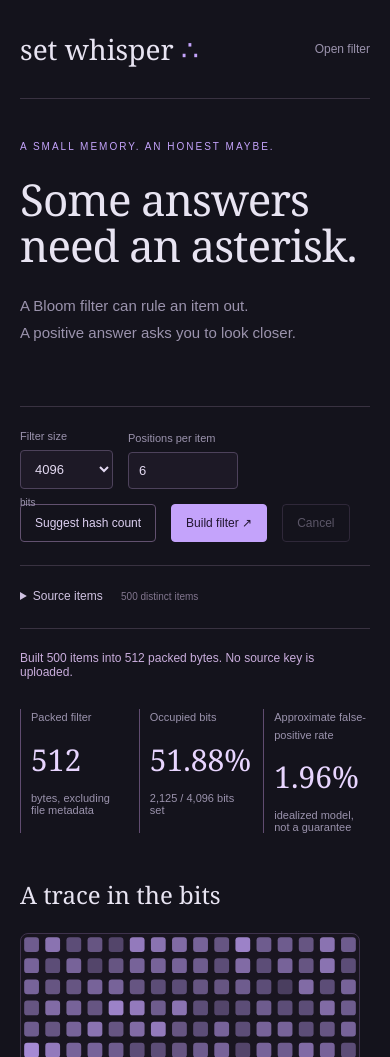
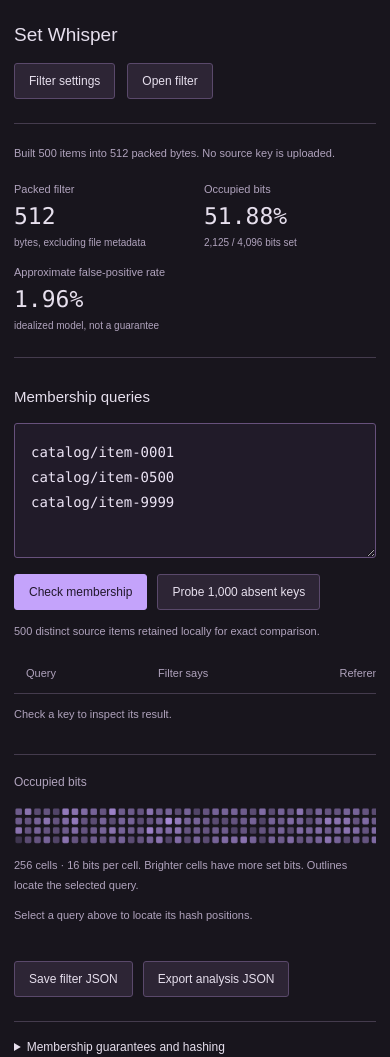
Before and after one commit to Michaelhoang8/set-whisper, a website with bundled scripts: page index.html in a window 390 px wide. Shown: the top 1057 px of the page. Built offline with nearby package versions, Linux system fonts and the light colour scheme.

Commit message:
Center membership queries and expose occupancy as a bit strip

```diff
--- a/app.js
+++ b/app.js
@@ -17,6 +17,7 @@ const el = (tag, text) => {
 const pct = (value) => (value * 100).toFixed(2) + '%';
 function status(text) {
   $('status').textContent = text;
+  $('settings-status').textContent = text;
 }
 function controls() {
   for (const n of document.querySelectorAll('button,input,select,textarea')) n.disabled = busy;
@@ -75,12 +76,12 @@ function map(indexes = []) {
   if (!filter) return;
   const root = $('map'),
     cells = Math.min(256, filter.m),
-    columns = 16,
+    columns = 64,
     rows = Math.ceil(cells / columns),
     step = filter.m / cells,
     highlight = new Set(indexes.map((i) => Math.floor(i / step)));
   root.replaceChildren();
-  root.setAttribute('viewBox', `0 0 320 ${rows * 20}`);
+  root.setAttribute('viewBox', `0 0 1280 ${rows * 20}`);
   for (let i = 0; i < cells; i++) {
     let set = 0;
     for (let bit = i * step; bit < (i + 1) * step; bit++)
@@ -106,7 +107,7 @@ function map(indexes = []) {
     `${cells} cells · ${step} bit${step === 1 ? '' : 's'} per cell. Brighter cells have more set bits. Outlines locate the selected query.`;
   $('positions').textContent = indexes.length
     ? `Selected hash positions: ${indexes.join(', ')}`
-    : 'Select a query below to locate its hash positions.';
+    : 'Select a query above to locate its hash positions.';
 }
 function render() {
   $('results').hidden = false;
@@ -300,5 +301,7 @@ $('file').addEventListener('change', async () => {
     $('file').value = '';
   }
 });
+$('settings-open').addEventListener('click', () => $('settings').showModal());
+$('settings-close').addEventListener('click', () => $('settings').close());
 $('source').value = fixture().join('\n');
 build();
--- a/index.html
+++ b/index.html
@@ -9,47 +9,10 @@
   <body>
     <main>
       <header>
-        <a href="#">set whisper <span>∴</span></a
-        ><span>PROBABILISTIC STRUCTURES / 01</span
-        ><label class="upload">Open filter<input id="file" type="file" accept=".json" /></label>
+        <h1>Set Whisper</h1>
+        <button id="settings-open">Filter settings</button>
+        <label class="upload">Open filter<input id="file" type="file" accept=".json" /></label>
       </header>
-      <section class="hero">
-        <p class="eyebrow">A SMALL MEMORY. AN HONEST MAYBE.</p>
-        <h1>Some answers<br />need an asterisk.</h1>
-        <p>A Bloom filter can rule an item out.<br />A positive answer asks you to look closer.</p>
-      </section>
-      <section class="configuration">
-        <label
-          >Filter size<select id="m">
-            <option>64</option>
-            <option>256</option>
-            <option>1024</option>
-            <option selected>4096</option>
-            <option>16384</option>
-            <option>65536</option>
-            <option>1048576</option></select
-          ><small>bits</small></label
-        ><label
-          >Positions per item<input
-            id="k"
-            type="number"
-            min="1"
-            max="16"
-            step="1"
-            value="6" /></label
-        ><button id="recommend">Suggest hash count</button
-        ><button id="build" class="primary">Build filter ↗</button
-        ><button id="cancel" disabled>Cancel</button>
-      </section>
-      <details>
-        <summary>Source items <span id="source-count">500 synthetic catalog keys</span></summary>
-        <p>
-          One item per line. Empty lines are ignored; duplicates are removed. Spaces, case, and
-          Unicode forms remain distinct. Data stays in this browser.
-        </p>
-        <textarea id="source" rows="7" aria-label="Source items" spellcheck="false"></textarea
-        ><button id="sample">Load 500 catalog keys</button>
-      </details>
       <p id="status" role="status" aria-live="polite"></p>
       <section id="results" hidden>
         <div class="metrics">
@@ -66,14 +29,8 @@
           </div>
         </div>
         <div class="analysis">
-          <section class="map-panel">
-            <h2>A trace in the bits</h2>
-            <svg id="map" role="img" aria-label="Bloom filter occupancy map"></svg>
-            <p id="map-note"></p>
-            <p id="positions"></p>
-          </section>
           <section class="query-panel">
-            <h2>Ask the filter</h2>
+            <h2>Membership queries</h2>
             <textarea id="queries" rows="4" aria-label="Membership queries" spellcheck="false">
 catalog/item-0001
 catalog/item-0500
@@ -105,13 +62,19 @@ catalog/item-9999</textarea
             </div>
           </section>
         </div>
+        <section class="map-panel">
+          <h2>Occupied bits</h2>
+          <svg id="map" role="img" aria-label="Bloom filter occupancy map"></svg>
+          <p id="map-note"></p>
+          <p id="positions"></p>
+        </section>
         <div class="exports">
           <button id="save">Save filter JSON</button
           ><button id="report">Export analysis JSON</button>
         </div>
       </section>
       <details class="notes">
-        <summary>The contract behind “probably”</summary>
+        <summary>Membership guarantees and hashing</summary>
         <p>
           Inserted items never test negative when the filter is intact and queried with the same
           encoding and hash scheme. Other items can test positive. The filter cannot enumerate its
@@ -134,8 +97,46 @@ catalog/item-9999</textarea
           are not included in the filter file.
         </p>
       </details>
-      <footer>PACKED BITS. VISIBLE TRADEOFFS. NO UPLOADS.</footer>
     </main>
+    <dialog id="settings" aria-labelledby="settings-title">
+      <div class="dialog-head">
+        <h2 id="settings-title">Filter settings</h2>
+        <button id="settings-close">Close</button>
+      </div>
+      <section class="configuration">
+        <label
+          >Filter size<select id="m">
+            <option>64</option>
+            <option>256</option>
+            <option>1024</option>
+            <option selected>4096</option>
+            <option>16384</option>
+            <option>65536</option>
+            <option>1048576</option></select
+          ><small>bits</small></label
+        ><label
+          >Positions per item<input
+            id="k"
+            type="number"
+            min="1"
+            max="16"
+            step="1"
+            value="6" /></label
+        ><button id="recommend">Suggest hash count</button
+        ><button id="build" class="primary">Build filter</button
+        ><button id="cancel" disabled>Cancel</button>
+      </section>
+      <details>
+        <summary>Source items <span id="source-count">500 synthetic catalog keys</span></summary>
+        <p>
+          One item per line. Empty lines are ignored; duplicates are removed. Spaces, case, and
+          Unicode forms remain distinct. Data stays in this browser.
+        </p>
+        <textarea id="source" rows="7" aria-label="Source items" spellcheck="false"></textarea
+        ><button id="sample">Load 500 catalog keys</button>
+      </details>
+      <p id="settings-status" role="status"></p>
+    </dialog>
     <script type="module" src="app.js"></script>
   </body>
 </html>
--- a/style.css
+++ b/style.css
@@ -1,362 +1,353 @@
 :root {
   font-family: Arial, sans-serif;
-  background: #14131c;
-  color: #e8e4f2;
-  --muted: #9b93ad;
-  --line: #393241;
+  background: #18151d;
+  color: #e6dfed;
+  font-synthesis: none;
+  --line: #443b4d;
+  --muted: #b0a3bd;
   --accent: #c4a3fb;
 }
 * {
   box-sizing: border-box;
 }
+[hidden] {
+  display: none !important;
+}
 body {
   margin: 0;
 }
 main {
-  max-width: 1240px;
+  max-width: 1120px;
+  padding: 0 28px 36px;
   margin: auto;
-  padding: 0 35px;
 }
 header {
   display: flex;
   align-items: center;
-  gap: 28px;
-  padding: 30px 0;
+  gap: 12px;
+  padding: 24px 0;
   border-bottom: 1px solid var(--line);
 }
-header a {
-  font-family: Georgia, serif;
-  font-size: 28px;
-  text-decoration: none;
+h1 {
+  font-size: 19px;
+  font-weight: 500;
+  margin: 0 auto 0 0;
+}
+h2 {
+  font-size: 15px;
+  font-weight: 500;
+  margin: 0 0 18px;
+}
+button,
+.upload {
+  background: #2d2535;
   color: inherit;
+  border: 1px solid #5a496b;
+  border-radius: 3px;
+  padding: 10px 14px;
+  font:
+    12px Arial,
+    sans-serif;
+  cursor: pointer;
 }
-header a span {
-  color: var(--accent);
+button:hover,
+.upload:hover {
+  background: #40324e;
 }
-header > span {
-  margin-left: auto;
-  font-size: 9px;
-  letter-spacing: 1.8px;
-  color: var(--muted);
+button:disabled {
+  opacity: 0.45;
+  cursor: default;
 }
 .upload {
   position: relative;
   overflow: hidden;
-  cursor: pointer;
-  font-size: 12px;
 }
 .upload input {
   position: absolute;
   inset: 0;
   opacity: 0;
+  width: 100%;
   cursor: pointer;
-  width: 100%;
 }
-.hero {
-  padding: 60px 0 45px;
-  position: relative;
-}
-.eyebrow {
-  font-size: 10px;
-  letter-spacing: 2px;
-  color: var(--accent);
-}
-h1 {
-  font-family: Georgia, serif;
-  font-size: clamp(44px, 6vw, 76px);
-  font-weight: 400;
-  line-height: 1.05;
-  letter-spacing: -2px;
-  margin: 24px 0;
-}
-.hero > p:last-child {
-  position: absolute;
-  right: 10px;
-  bottom: 52px;
-  color: var(--muted);
-  font-size: 15px;
-  line-height: 1.8;
-}
-.configuration {
-  display: flex;
-  align-items: end;
-  gap: 13px;
-  flex-wrap: wrap;
-  padding: 23px 0;
-  border-top: 1px solid var(--line);
-  border-bottom: 1px solid var(--line);
-}
-label {
+#status {
   font-size: 11px;
   color: var(--muted);
+  line-height: 1.7;
+  min-height: 19px;
+  margin: 20px 0;
+}
+.metrics {
   display: flex;
-  flex-direction: column;
+  gap: 40px;
+  justify-content: space-between;
+  padding: 0 0 26px;
+  border-bottom: 1px solid var(--line);
+  margin-bottom: 30px;
+}
+.metrics > div {
+  display: grid;
   gap: 8px;
 }
-label small {
-  font-size: 10px;
-  position: absolute;
-  transform: translateY(67px);
-}
-button,
-input,
-select,
-textarea {
-  font: inherit;
-}
-button {
-  background: transparent;
-  border: 1px solid #62516f;
-  border-radius: 4px;
-  padding: 11px 14px;
-  color: #ddd0f1;
-  font-size: 12px;
-  cursor: pointer;
-  transition:
-    background 0.18s,
-    transform 0.18s;
-}
-button:hover {
-  background: #30233e;
-  transform: translateY(-1px);
-}
-button:disabled {
-  opacity: 0.35;
-  cursor: default;
-  transform: none;
-}
-.primary {
-  background: var(--accent);
-  color: #21152f;
-  border-color: var(--accent);
-}
-input,
-select,
-textarea {
-  border: 1px solid #4d425b;
-  background: #1d1926;
-  color: #e3d9f1;
-  border-radius: 4px;
-  padding: 10px;
-  font-size: 13px;
-}
-#k {
-  width: 110px;
-}
-textarea {
-  width: 100%;
-  resize: vertical;
-  line-height: 1.7;
-  font-family: Consolas, monospace;
-  font-size: 12px;
-}
-button:focus-visible,
-input:focus-visible,
-select:focus-visible,
-textarea:focus-visible,
-summary:focus-visible {
-  outline: 2px solid var(--accent);
-  outline-offset: 3px;
-}
-details {
-  padding: 20px 0;
-  border-bottom: 1px solid var(--line);
-  font-size: 12px;
-  line-height: 1.8;
-  color: var(--muted);
-}
-summary {
-  cursor: pointer;
-  color: #cfc2e1;
-}
-summary span {
-  color: #82768f;
-  font-size: 10px;
-  margin-left: 15px;
-}
-details textarea {
-  margin-bottom: 10px;
-}
-#status {
-  min-height: 20px;
-  font-size: 12px;
-  color: #c9addc;
-  margin: 22px 0;
-}
-.metrics {
-  display: grid;
-  grid-template-columns: repeat(3, 1fr);
-  gap: 25px;
-  margin: 30px 0 45px;
-}
-.metrics > div {
-  border-left: 1px solid #604c70;
-  padding-left: 18px;
-}
-.metrics span,
-.metrics small {
-  display: block;
+.metrics span {
   font-size: 11px;
   color: var(--muted);
 }
 .metrics strong {
-  display: block;
-  font-family: Georgia, serif;
-  font-size: 42px;
+  font:
+    26px Consolas,
+    monospace;
   font-weight: 400;
+}
+.metrics small {
+  font-size: 10px;
+  color: var(--muted);
+}
+textarea {
+  width: 100%;
+  padding: 16px;
+  font:
+    14px/1.8 Consolas,
+    monospace;
+  background: #211b29;
+  border: 1px solid #67517c;
+  color: #ece4f5;
+  resize: vertical;
+  border-radius: 3px;
+}
+#queries {
+  min-height: 125px;
+}
+.buttons {
+  display: flex;
+  gap: 10px;
+  flex-wrap: wrap;
   margin: 12px 0;
-  color: #e8d5ff;
 }
-.analysis {
-  display: grid;
-  grid-template-columns: 340px minmax(0, 1fr);
-  gap: 55px;
+#query,
+.primary {
+  color: #21172b;
+  background: #c4a3fb;
+  border-color: #c4a3fb;
 }
-h2 {
-  font-family: Georgia, serif;
-  font-size: 24px;
+#query:hover,
+.primary:hover {
+  background: #d4bbfb;
+}
+.query-panel p,
+.map-panel p,
+#experiment p,
+details p,
+#settings-status {
+  font-size: 11px;
+  color: var(--muted);
+  line-height: 1.8;
+}
+.table-wrap {
+  overflow: auto;
+}
+table {
+  width: 100%;
+  border-collapse: collapse;
+  font-size: 13px;
+  min-width: 540px;
+}
+th {
+  padding: 14px 12px;
+  text-align: left;
+  color: var(--muted);
+  font-size: 11px;
   font-weight: 400;
-  margin: 0 0 22px;
+  border-bottom: 1px solid var(--line);
+}
+td {
+  padding: 18px 12px;
+  border-bottom: 1px solid var(--line);
+}
+td button {
+  border: 0;
+  padding: 0;
+  background: transparent;
+  text-align: left;
+  font:
+    13px Consolas,
+    monospace;
+  color: #d4b8f7;
+  text-decoration: underline;
+  text-underline-offset: 4px;
+  overflow-wrap: anywhere;
+}
+tr.false {
+  background: #352a29;
+}
+tr.false td:last-child {
+  color: #f5bc95;
+}
+.map-panel {
+  border-top: 1px solid var(--line);
+  margin-top: 30px;
+  padding-top: 20px;
+  overflow: auto;
+}
+.map-panel h2 {
+  font-size: 12px;
+  color: var(--muted);
 }
 #map {
   display: block;
   width: 100%;
-  max-width: 340px;
-  background: #191520;
-  border: 1px solid #3f334d;
-  border-radius: 8px;
+  min-width: 600px;
+  max-height: 100px;
 }
-#map-note,
-#positions,
-#truth-note,
-#answer-note,
-#probe-note {
-  font-size: 11px;
-  color: var(--muted);
-  line-height: 1.7;
+.map-panel p {
   overflow-wrap: anywhere;
 }
-.buttons {
-  display: flex;
-  flex-wrap: wrap;
-  gap: 10px;
-  margin: 14px 0;
-}
-.table-wrap {
-  max-height: 350px;
-  overflow: auto;
-}
-table {
-  border-collapse: collapse;
-  width: 100%;
-  font-size: 11px;
-  text-align: left;
-}
-th {
-  font-weight: 400;
-  color: #9d8cb0;
-}
-td,
-th {
-  padding: 12px 8px;
-  border-bottom: 1px solid var(--line);
-}
-td:first-child {
-  max-width: 220px;
-  overflow-wrap: anywhere;
-}
-td button {
-  padding: 0;
-  border: 0;
-  text-align: left;
-  font-family: Consolas, monospace;
-  font-size: 11px;
-  overflow-wrap: anywhere;
-}
-.false {
-  color: #efb295;
-}
 #experiment {
-  border-top: 1px solid #5b426b;
-  padding-top: 12px;
-  margin-top: 22px;
+  border-left: 2px solid #c4a3fb;
+  padding: 10px 18px;
+  margin: 22px 0;
+  background: #211b29;
 }
 h3 {
   font-size: 12px;
   font-weight: 400;
 }
 #observed {
-  font-family: Georgia, serif;
-  font-size: 28px;
-  font-weight: 400;
+  font:
+    22px Consolas,
+    monospace;
 }
 .exports {
   display: flex;
-  gap: 12px;
-  margin: 35px 0;
+  gap: 10px;
+  margin: 24px 0;
 }
-.notes {
+details {
   border-top: 1px solid var(--line);
-  margin-top: 25px;
+  padding-top: 18px;
+  margin-top: 22px;
+}
+summary {
+  font-size: 12px;
+  cursor: pointer;
 }
 .notes p {
-  max-width: 900px;
+  max-width: 850px;
 }
-footer {
-  font-size: 9px;
-  letter-spacing: 1.6px;
-  color: #766b85;
-  padding: 28px 0 35px;
+dialog {
+  background: #211b29;
+  color: inherit;
+  border: 1px solid #67517c;
+  width: 600px;
+  max-width: calc(100vw - 28px);
+  max-height: calc(100svh - 28px);
+  padding: 24px;
+  box-shadow: 0 20px 60px #0006;
 }
-[hidden] {
-  display: none !important;
+dialog::backdrop {
+  background: #0009;
 }
-@media (max-width: 950px) {
-  .hero > p:last-child {
-    position: static;
-  }
-  .analysis {
-    grid-template-columns: 280px 1fr;
-    gap: 25px;
-  }
-  header > span {
-    display: none;
+.dialog-head {
+  display: flex;
+  align-items: center;
+  justify-content: space-between;
+  margin-bottom: 24px;
+}
+.dialog-head h2 {
+  margin: 0;
+}
+.configuration {
+  display: flex;
+  gap: 14px;
+  flex-wrap: wrap;
+  align-items: end;
+}
+.configuration label {
+  display: flex;
+  flex-direction: column;
+  gap: 8px;
+  font-size: 12px;
+  flex: 1;
+}
+.configuration small {
+  font-size: 10px;
+  color: var(--muted);
+}
+input[type='number'],
+select {
+  width: 100%;
+  min-width: 90px;
+  padding: 10px;
+  background: #30273b;
+  color: inherit;
+  border: 1px solid #67517c;
+  font:
+    13px Arial,
+    sans-serif;
+}
+.configuration > button {
+  flex: 1 0 25%;
+}
+#source-count {
+  color: var(--muted);
+}
+#source {
+  font-size: 11px;
+  margin-bottom: 12px;
+}
+:focus-visible {
+  outline: 2px solid #d8b8ff;
+  outline-offset: 3px;
+}
+.upload:focus-within {
+  outline: 2px solid #d8b8ff;
+  outline-offset: 3px;
+}
+@media (max-width: 600px) {
+  main {
+    padding: 0 14px 24px;
   }
   header {
-    justify-content: space-between;
+    flex-wrap: wrap;
+  }
+  h1 {
+    width: 100%;
+    margin-bottom: 5px;
+  }
+  .metrics {
+    gap: 18px;
+    flex-wrap: wrap;
+  }
+  .metrics > div {
+    flex: 1 0 35%;
+  }
+  .metrics strong {
+    font-size: 23px;
+  }
+  dialog {
+    padding: 18px;
+  }
+  .exports {
+    flex-wrap: wrap;
+  }
+  .configuration > button {
+    flex-basis: 40%;
   }
 }
-@media (max-width: 680px) {
-  main {
-    padding: 0 20px;
+@media (prefers-reduced-motion: no-preference) {
+  button {
+    transition: background 0.15s;
   }
-  .analysis {
-    grid-template-columns: 1fr;
+  dialog[open] {
+    animation: open 0.15s ease-out;
   }
-  .metrics {
-    gap: 12px;
-  }
-  .metrics > div {
-    padding-left: 10px;
-  }
-  .metrics strong {
-    font-size: 30px;
-  }
-  .hero {
-    padding-top: 32px;
-  }
-  .metrics span {
-    line-height: 1.6;
-  }
-  .configuration {
-    gap: 15px;
-  }
-  h1 {
-    letter-spacing: -1px;
+  @keyframes open {
+    from {
+      opacity: 0;
+      transform: translateY(6px);
+    }
+    to {
+      opacity: 1;
+      transform: translateY(0);
+    }
   }
 }
-@media (prefers-reduced-motion: reduce) {
-  * {
-    transition: none !important;
-  }
-}
```
Also changed, not shown: README.md, docs/workbench.png.
